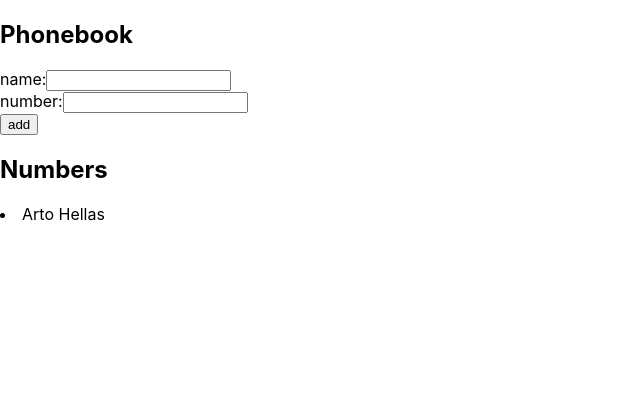
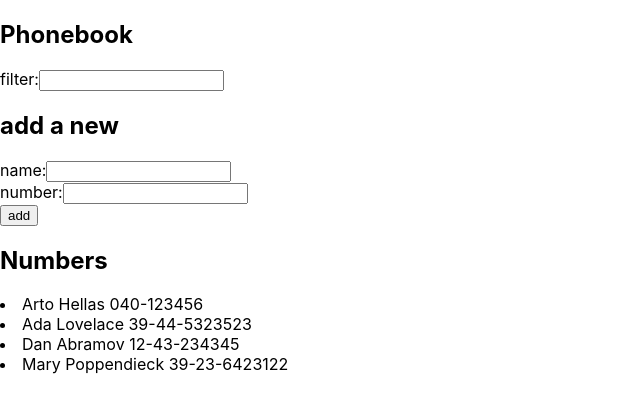
Before and after one commit to anavalo/FullStack2020, a React (Create React App) app in the folder part2/phonebook/: page / in a window 1280 px wide. Shown: the top 412 px of the page, without its empty margins (0-640 px from the left). Built offline with nearby package versions, Linux system fonts and the light colour scheme.

Commit message:
Step4 completed

```diff
--- a/part2/phonebook/src/App.js
+++ b/part2/phonebook/src/App.js
@@ -2,9 +2,15 @@
 import Name from './components/Name'
 
 const App = () => {
-  const [ persons, setPersons] = useState([{name: 'Arto Hellas', id:1, num: parseInt('040123554')}])
+  const [ persons, setPersons] = useState([
+    { name: 'Arto Hellas', num: '040-123456' },
+    { name: 'Ada Lovelace', num: '39-44-5323523' },
+    { name: 'Dan Abramov', num: '12-43-234345' },
+    { name: 'Mary Poppendieck', num: '39-23-6423122' }
+  ])
   const [ newName, setNewName ] = useState('')
   const [ newNum, setNewNum] = useState('')
+  const [ newSearch, setNewSearch] = useState('')
 
   const handleInputChange = (event) =>{
     (Object.values(persons).some(d => d.name === event.target.value))?
@@ -15,6 +21,10 @@
 
   const handleNumberChange = (event)=>{
     setNewNum(event.target.value)
+  }
+
+  const handleSearchChange = (event)=>{
+    setNewSearch(event.target.value)
   }
 
   const addName = (event) =>{
@@ -31,12 +41,20 @@
 
   }
 
-  const rows = () => persons.map(person =>
+  const rows = () => persons.filter(p => p.name.toLowerCase().includes(newSearch)).map(person =>
     <Name name={person} key={person.id}></Name>)
+
+  // const rowss = () => Object.values(persons).filter(person => person.includes(newSearch))
 
   return (
     <div>
       <h2>Phonebook</h2>
+      <form>
+        <div>filter:
+          <input value={newSearch} onChange={handleSearchChange}></input>
+        </div>
+      </form>
+      <h2>add a new</h2>
       <form onSubmit={addName}>
         <div>name:
           <input value={newName} onChange={handleInputChange}>
--- a/part2/phonebook/src/components/Name.js
+++ b/part2/phonebook/src/components/Name.js
@@ -2,7 +2,7 @@
 
 const Name = ({ name }) =>{
     return(
-        <li>{name.name}</li>
+        <li>{name.name} {name.num}</li>
     )
     }
 
```
